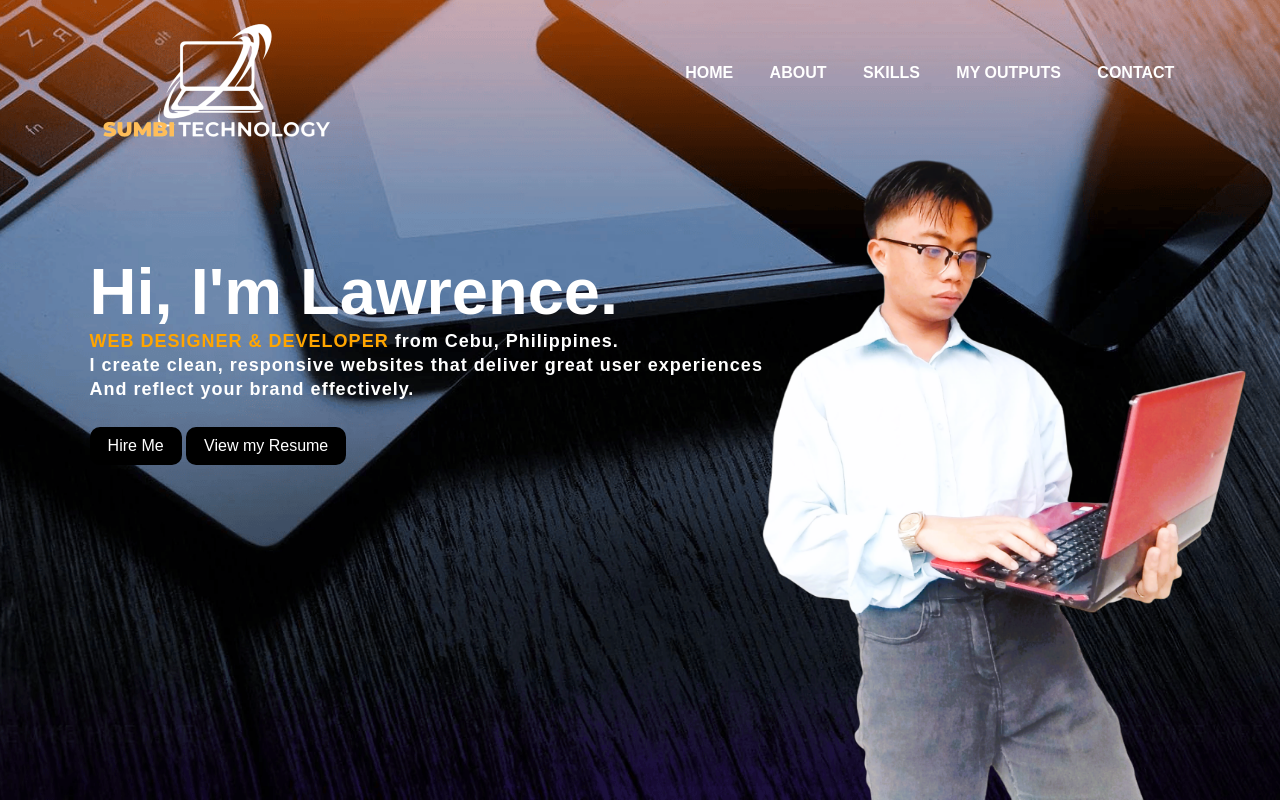
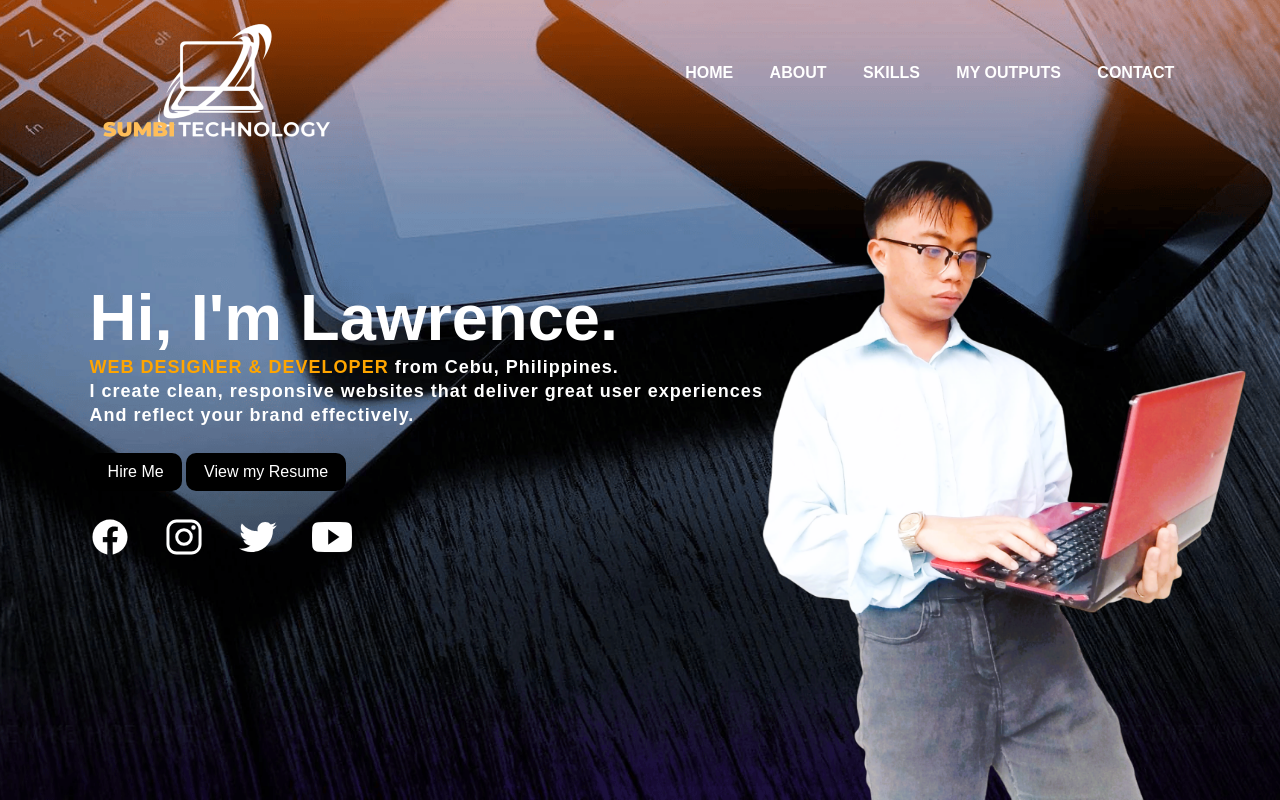
Before and after one commit to lawrencesumbi/SUMBI, a plain HTML site: page index.html in a window 1280 px wide. Shown: the top 800 px of the page. Drawn offline with nearby package versions, Linux system fonts and the light colour scheme.

Commit message:
version2

```diff
--- a/index.html
+++ b/index.html
@@ -32,6 +32,15 @@
         <div class="image">
             <img src="img/person.png" alt="person">
         </div>
+
+        <div class="icons">
+            <a href="#"><ion-icon name="logo-facebook"></ion-icon></a>
+            <a href="#"><ion-icon name="logo-instagram"></ion-icon></a>
+            <a href="#"><ion-icon name="logo-twitter"></ion-icon></a>
+            <a href="#"><ion-icon name="logo-youtube"></ion-icon></a>
+        </div>
     </div>
+
+    <script src="https://unpkg.com/ionicons@5.4.0/dist/ionicons.js"></script>
 </body>
 </html>
--- a/style.css
+++ b/style.css
@@ -28,7 +28,7 @@ ul li a:hover{
 
 .info{
     margin-left: 7%;
-    margin-top: 5%;
+    margin-top: 7%;
 }
 
 .info h1{
@@ -82,3 +82,20 @@ ul li a:hover{
 .image:hover .person{
     left: 55%;
 }
+
+.icons a{
+    text-decoration: 7%;
+    color: white;
+}
+
+.icons ion-icon{
+    margin-left: 7%;
+    color: white;
+    margin-right: -60px;
+    font-size: 40px;
+    transition: .4s ease;
+}
+
+.icons ion-icon:hover{
+    color: orange;
+}
```
